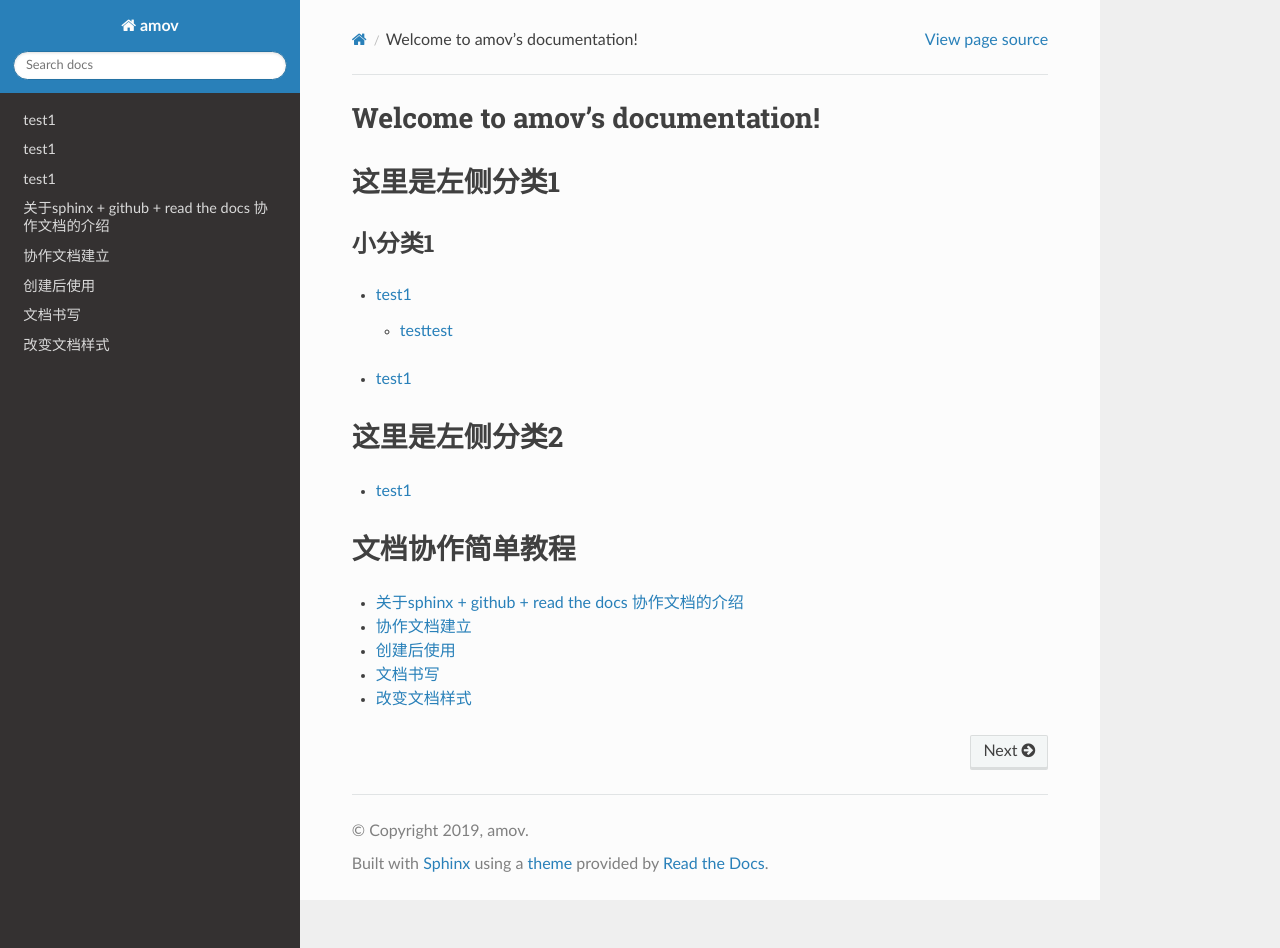
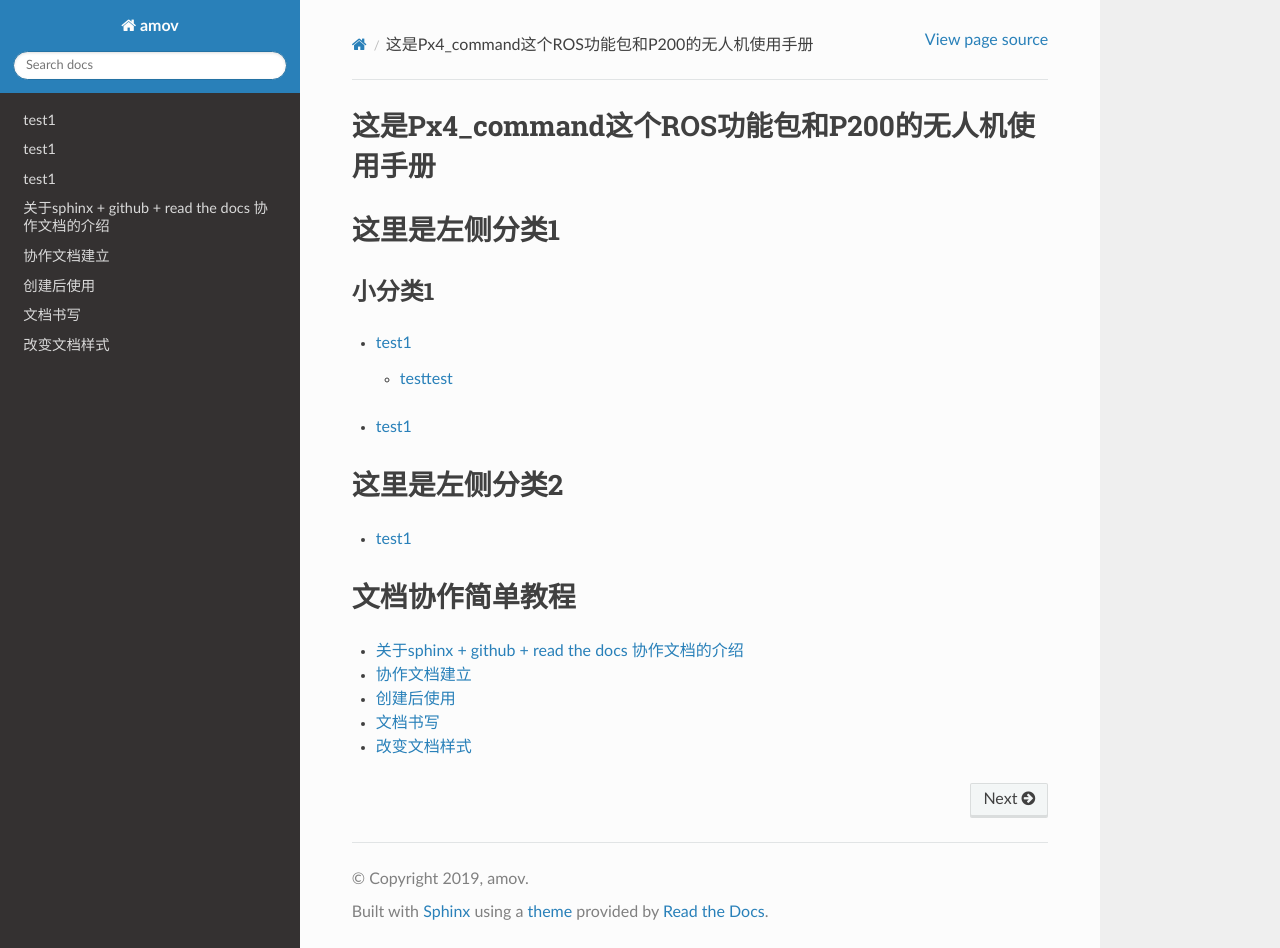
Before and after one commit to amovlab-owl/docs_px4_command, a Sphinx documentation site: the page built from docs/index.rst, in a window 1280 px wide and 948 px high. Built offline with Sphinx 7.4.7 and the Read the Docs theme 2.0.0, drawn with Linux system fonts in a browser that asks for light colours.

Commit message:
Update index.rst

```diff
--- a/docs/index.rst
+++ b/docs/index.rst
@@ -5,7 +5,7 @@
 
 .. :caption: Contents:
 
-Welcome to amov's documentation!
+这是Px4_command这个ROS功能包和P200的无人机使用手册
 ================================
 
 .. toctree::
```
